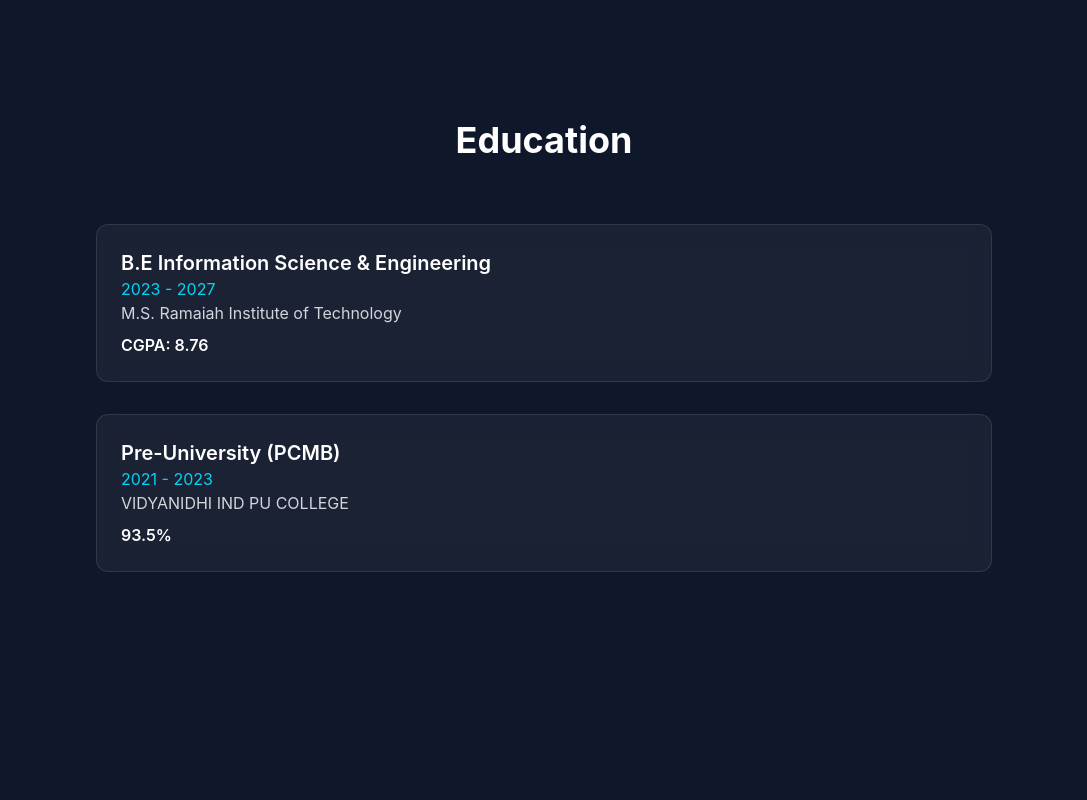
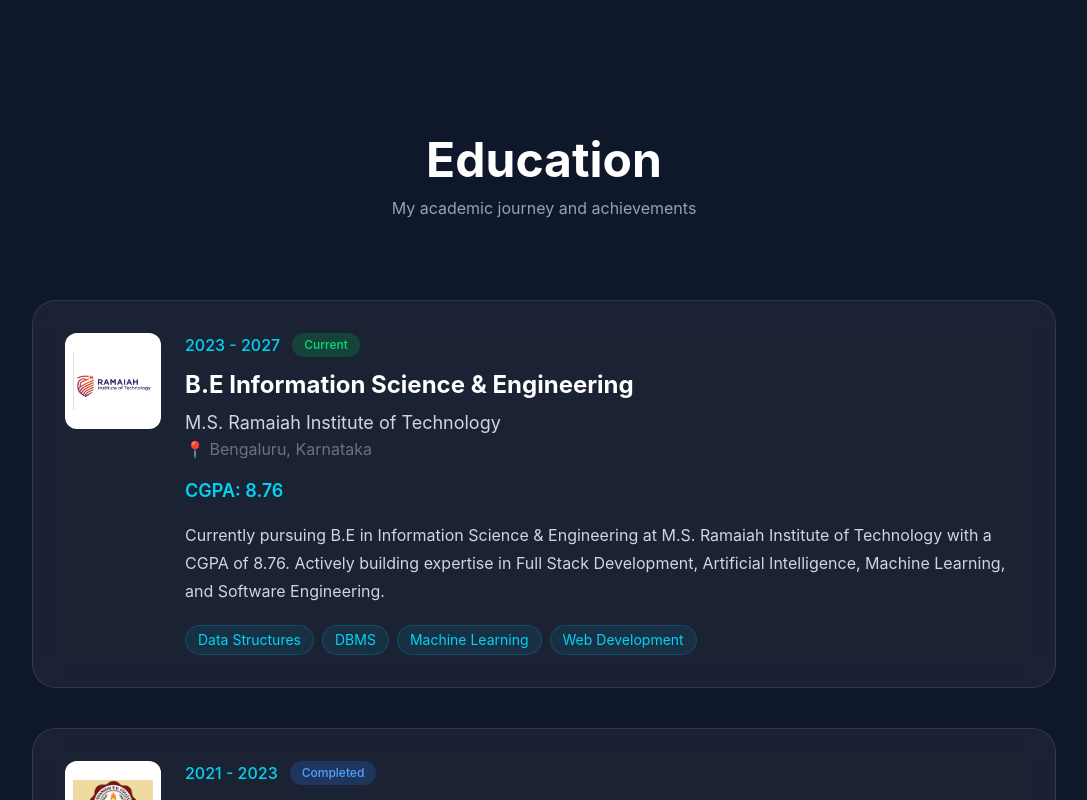
Before and after one commit to Akshay001-A/portfolio, a React app: page / in a window 1280 px wide. Shown: the part 1560-2360 px from the top of the page, without its empty margins (96-1183 px from the left). Built offline with nearby package versions, Linux system fonts and the light colour scheme; the HTML template or start-up script is replaced by a standard one.

Commit message:
Enhance education section with logos, badges, and coursework tags

```diff
--- a/src/components/Education.tsx
+++ b/src/components/Education.tsx
@@ -1,4 +1,6 @@
 import { motion } from "framer-motion";
+import ramaiahLogo from "../assets/Ramaiah_Logo.png";
+import vidyanidhiLogo from "../assets/vidyanidhi_logo.png";
 
 function Education() {
   const education = [
@@ -6,51 +8,172 @@ function Education() {
       year: "2023 - 2027",
       title: "B.E Information Science & Engineering",
       institute: "M.S. Ramaiah Institute of Technology",
+      location: "Bengaluru, Karnataka",
       score: "CGPA: 8.76",
+      status: "Current",
+      logo: ramaiahLogo,
+      description:
+        "Currently pursuing B.E in Information Science & Engineering at M.S. Ramaiah Institute of Technology with a CGPA of 8.76. Actively building expertise in Full Stack Development, Artificial Intelligence, Machine Learning, and Software Engineering.",
+      subjects: [
+        "Data Structures",
+        "DBMS",
+        "Machine Learning",
+        "Web Development",
+      ],
     },
     {
       year: "2021 - 2023",
       title: "Pre-University (PCMB)",
       institute: "VIDYANIDHI IND PU COLLEGE",
+      location: "Bengaluru, Karnataka",
       score: "93.5%",
+      status: "Completed",
+      logo: vidyanidhiLogo,
+      description:
+        "Completed Pre-University (PCMB) at Vidyanidhi IND PU College with 93.5%, establishing a strong foundation in Mathematics, Physics, Chemistry, and Computer Science.",
+      subjects: [
+        "Physics",
+        "Chemistry",
+        "Mathematics",
+        "Biology",
+      ],
     },
   ];
 
   return (
     <section
       id="education"
-      className="min-h-screen px-6 py-20"
+      className="min-h-screen px-6 py-24"
     >
-      <h2 className="text-4xl font-bold text-center mb-16">
+      {/* Heading */}
+
+      <div className="text-center mb-20">
+        <h2 className="text-5xl font-bold mb-3">
           Education
         </h2>
 
-      <div className="max-w-4xl mx-auto">
+        <p className="text-gray-400">
+          My academic journey and achievements
+        </p>
+      </div>
+
+      <div className="max-w-5xl mx-auto space-y-10">
+
         {education.map((item, index) => (
           <motion.div
             key={index}
-            initial={{ opacity: 0, x: -80 }}
-            whileInView={{ opacity: 1, x: 0 }}
+            initial={{ opacity: 0, y: 50 }}
+            whileInView={{ opacity: 1, y: 0 }}
+            whileHover={{
+              scale: 1.02,
+              y: -5,
+            }}
+            viewport={{ once: true }}
             transition={{ duration: 0.5 }}
-            className="mb-8 p-6 rounded-xl bg-white/5 backdrop-blur-md border border-white/10"
+            className="
+              bg-white/5
+              border
+              border-white/10
+              rounded-3xl
+              p-8
+              backdrop-blur-md
+              hover:border-cyan-400
+              hover:shadow-[0_0_30px_rgba(34,211,238,0.15)]
+              transition-all
+              duration-300
+            "
           >
-            <h3 className="text-xl font-semibold">
+            <div className="flex flex-col md:flex-row gap-6">
+
+              {/* Logo */}
+
+              <div className="flex justify-center md:justify-start">
+                <img
+                  src={item.logo}
+                  alt={item.institute}
+                  className="
+                    w-24
+                    h-24
+                    object-contain
+                    rounded-xl
+                    bg-white
+                    p-2
+                  "
+                />
+              </div>
+
+              {/* Content */}
+
+              <div className="flex-1">
+
+                <div className="flex flex-wrap items-center gap-3 mb-3">
+
+                  <p className="text-cyan-400 font-medium">
+                    {item.year}
+                  </p>
+
+                  <span
+                    className={`
+                      px-3 py-1 rounded-full text-xs font-medium
+                      ${item.status === "Current"
+                        ? "bg-green-500/20 text-green-400"
+                        : "bg-blue-500/20 text-blue-400"
+                      }
+                    `}
+                  >
+                    {item.status}
+                  </span>
+
+                </div>
+
+                <h3 className="text-2xl font-bold mb-2">
                   {item.title}
                 </h3>
 
-            <p className="text-cyan-400">
-              {item.year}
-            </p>
-
-            <p className="text-gray-300">
+                <p className="text-lg text-gray-300">
                   {item.institute}
                 </p>
 
-            <p className="mt-2 font-semibold">
+                <p className="text-gray-500 mb-4">
+                  📍 {item.location}
+                </p>
+
+                <p className="font-semibold text-cyan-400 text-lg">
                   {item.score}
                 </p>
+
+                <p className="mt-4 text-gray-300 leading-7">
+                  {item.description}
+                </p>
+
+                {/* Subjects */}
+
+                <div className="flex flex-wrap gap-2 mt-5">
+                  {item.subjects.map((subject, idx) => (
+                    <span
+                      key={idx}
+                      className="
+                        px-3
+                        py-1
+                        rounded-full
+                        bg-cyan-500/10
+                        border
+                        border-cyan-500/20
+                        text-cyan-400
+                        text-sm
+                      "
+                    >
+                      {subject}
+                    </span>
+                  ))}
+                </div>
+
+              </div>
+
+            </div>
           </motion.div>
         ))}
+
       </div>
     </section>
   );
```
Also changed, not shown: src/assets/Ramaiah_Logo.png (added), src/assets/vidyanidhi_logo.png (added). Lines whose indentation alone changed are shown as unchanged.
